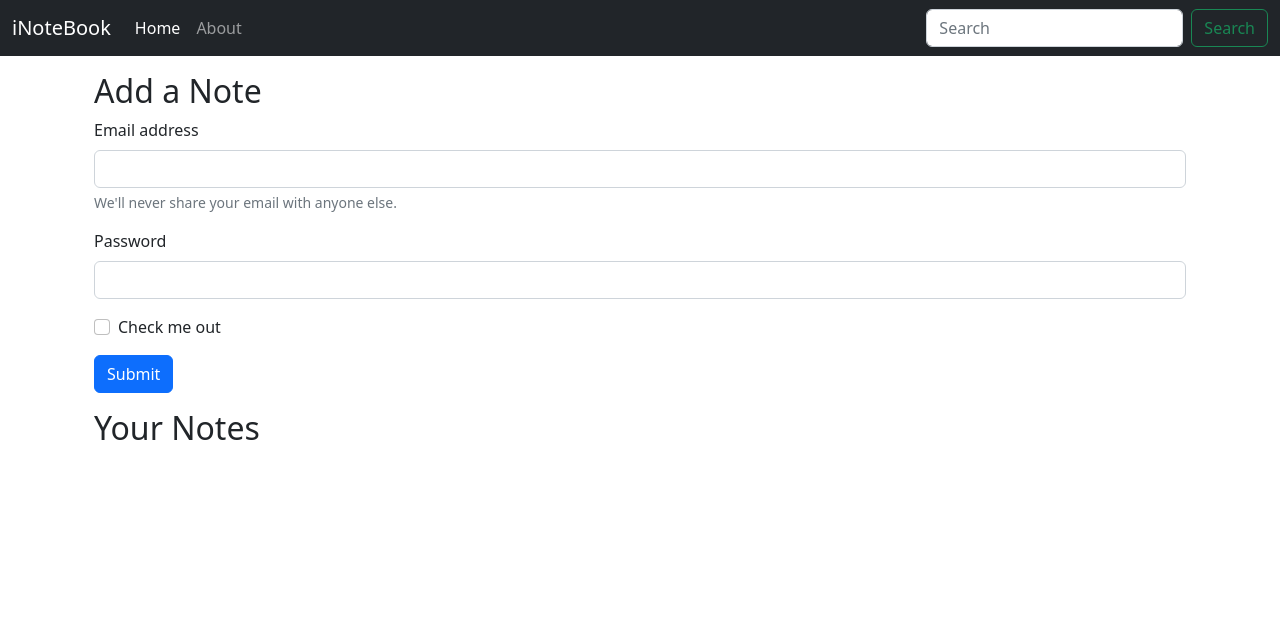
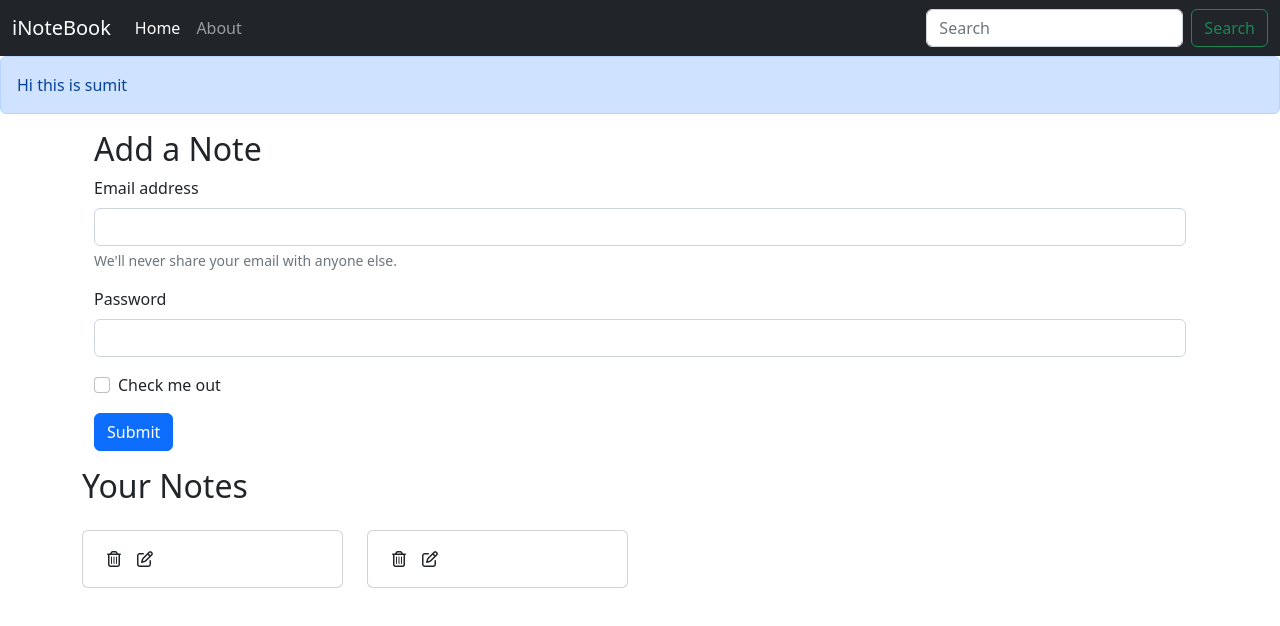
Before and after one commit to kumasumit/INotes-Web-Development, a React (Create React App) app: page / in a window 1280 px wide. Shown: the top 626 px of the page. Built offline with nearby package versions, Linux system fonts and the light colour scheme.

Commit message:
complete read note functionality

```diff
--- a/public/index.html
+++ b/public/index.html
@@ -18,6 +18,8 @@
   <body>
     <noscript>You need to enable JavaScript to run this app.</noscript>
     <div id="root"></div>
+    <!-- Font Awesome Script -->
+    <script src="https://kit.fontawesome.com/088c494850.js" crossorigin="anonymous"></script>
     <!-- Bootstrap js bundle -->
     <script src="https://cdn.jsdelivr.net/npm/bootstrap@5.2.2/dist/js/bootstrap.bundle.min.js" integrity="sha384-OERcA2EqjJCMA+/3y+gxIOqMEjwtxJY7qPCqsdltbNJuaOe923+mo//f6V8Qbsw3" crossorigin="anonymous"></script>
   </body>
--- a/src/App.js
+++ b/src/App.js
@@ -4,6 +4,7 @@ import Navbar from "./components/Navbar";
 import Home from "./components/Home";
 import About from "./components/About";
 import NoteState from "./context/notes/NoteState";
+import Alert from "./components/Alert";
 
 function App() {
   return (
@@ -12,6 +13,7 @@ function App() {
       <NoteState>
         <BrowserRouter>
           <Navbar />
+          <Alert message="Hi this is sumit" />
           <div className="container">
             <Routes>
               <Route path="/" element={<Home />} />
--- a/src/components/About.js
+++ b/src/components/About.js
@@ -1,25 +1,8 @@
-import React from //  { useContext }
-"react";
+import React from "react"; //  { useContext }
 // import noteContext from "../context/notes/noteContext";
 
 const About = () => {
-  // const details = useContext(noteContext);
-  // useEffect(() => {
-  //   //here we are accessing the update function from the NoteContext.
-  //   details.update();
-  //   // eslint-disable-next-line
-  // }, []);
-
-  //this useEffect will run only once when about component mounts
-  //here we are using useEffect as componentDidMount function
-
-  return (
-    <div>
-      This is About
-      {/* {details.state.name} and he is in class{" "}
-      {details.state.class} */}
-    </div>
-  );
+  return <div>This is About</div>;
 };
 
 export default About;
--- /dev/null
+++ b/src/components/Alert.js
@@ -0,0 +1,11 @@
+import React from "react";
+
+const Alert = (props) => {
+  return (
+    <div className="alert alert-primary" role="alert">
+      {props.message}
+    </div>
+  );
+};
+
+export default Alert;
--- a/src/components/Home.js
+++ b/src/components/Home.js
@@ -1,4 +1,5 @@
 import React from "react";
+import Notes from "./Notes";
 
 const Home = () => {
   return (
@@ -45,9 +46,7 @@ const Home = () => {
           </button>
         </form>
       </div>
-      <div className="container my-3">
-        <h2>Your Notes</h2>
-      </div>
+      <Notes />
     </div>
   );
 };
--- /dev/null
+++ b/src/components/NoteItem.js
@@ -0,0 +1,23 @@
+import React from "react";
+
+const NoteItem = (props) => {
+  const { note } = props;
+  return (
+    <div className="col-md-3">
+      <div className="card my-3">
+        <div className="card-body">
+          <div className="d-flex align-items-center">
+            <h5 className="card-title">{note.title}</h5>
+            <div>
+              <i className="far fa-trash-alt mx-2" />
+              <i className="fa-regular fa-pen-to-square mx-2" />
+            </div>
+          </div>
+          <p className="card-text">{note.description}</p>
+        </div>
+      </div>
+    </div>
+  );
+};
+
+export default NoteItem;
--- /dev/null
+++ b/src/components/Notes.js
@@ -0,0 +1,18 @@
+import React, { useContext } from "react";
+import noteContext from "../context/notes/noteContext";
+import NoteItem from "./NoteItem";
+
+const Notes = () => {
+  const context = useContext(noteContext);
+  const { notes, setNotes } = context;
+  return (
+    <div className="row my-3">
+      <h2>Your Notes</h2>
+      {notes.map((note, index) => {
+        return <NoteItem key={note._id} note={note} />;
+      })}
+    </div>
+  );
+};
+
+export default Notes;
--- a/src/context/notes/NoteState.js
+++ b/src/context/notes/NoteState.js
@@ -3,24 +3,10 @@ import { useState } from "react";
 import noteContext from "./noteContext";
 
 const NoteState = (props) => {
-  const s1 = {
-    name: "Kumar",
-    class: "backend",
-  };
-  const [state, setstate] = useState(s1);
-  const update = () => {
-    setTimeout(() => {
-      setstate({
-        name: "Sumit",
-        class: "frontend",
-      });
-    }, 1000);
-    //here 1000 is in miliseconds, it means 1 second.
-    //here in update after 1 second we are changing the state.
-  };
+  const initialNotes = [{}, {}];
+  const [notes, setNotes] = useState(initialNotes);
   return (
-    <noteContext.Provider value={{ state, update }}>
-      {/* here we are passing two things state and update function */}
+    <noteContext.Provider value={{ notes, setNotes }}>
       {props.children}
     </noteContext.Provider>
   );
--- a/src/index.css
+++ b/src/index.css
@@ -0,0 +1,3 @@
+i {
+  cursor: pointer;
+}
```
